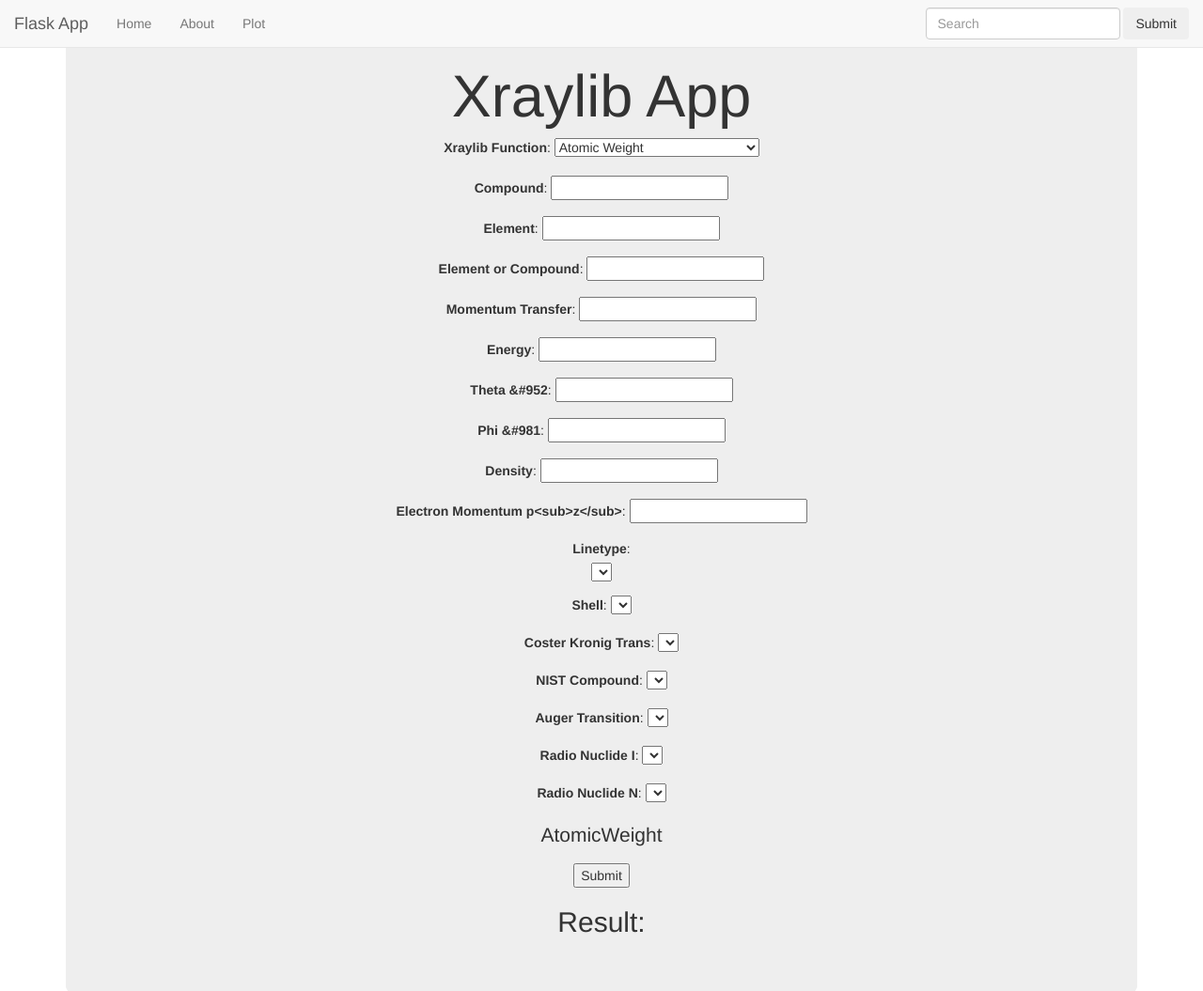
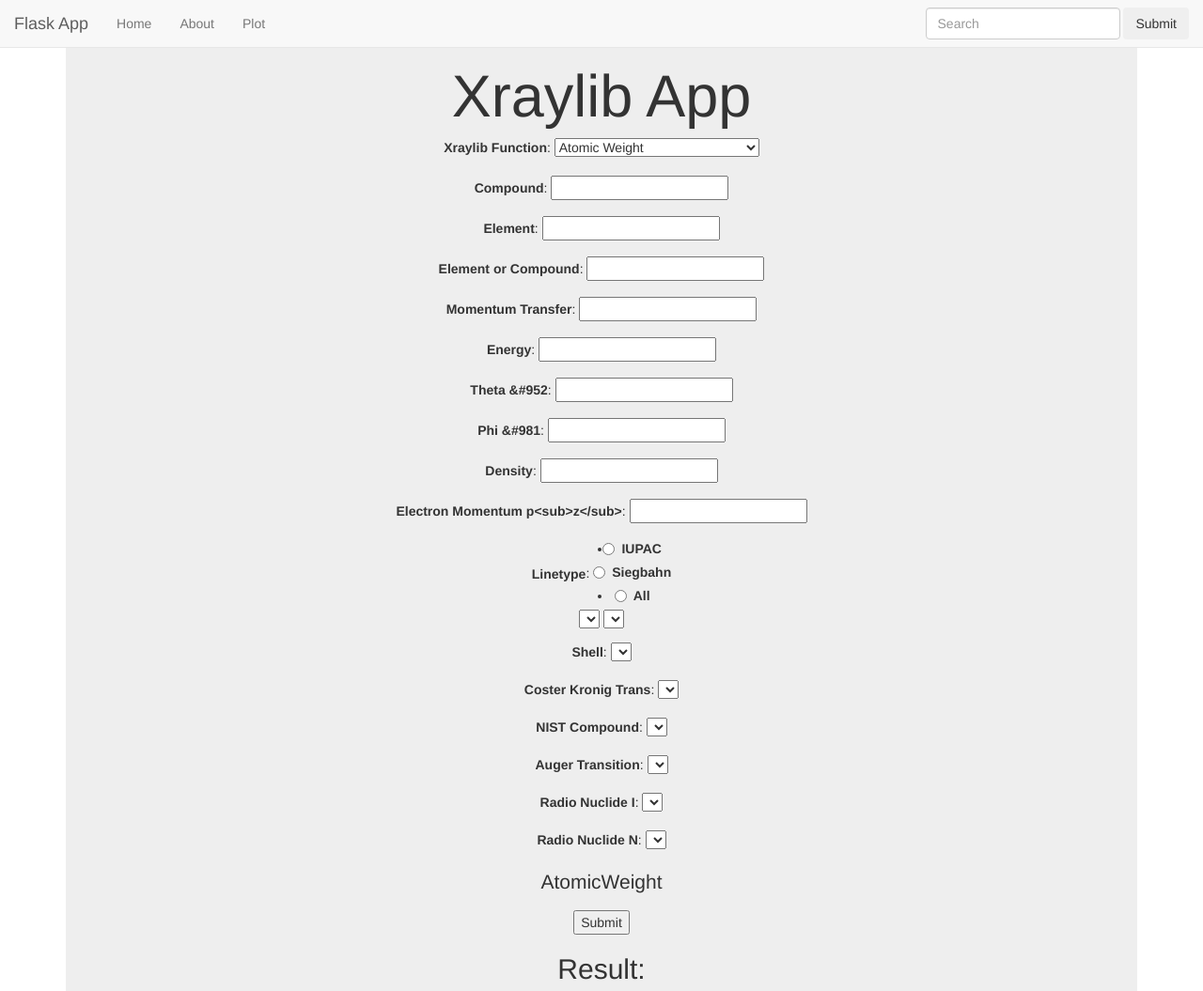
Before and after one commit to tschoonj/xray_app, a Flask app: template xray_app/templates/index.html in a window 1280 px wide. Shown: the top 1055 px of the page at 94% size. Run offline with Flask 2, Linux system fonts and the light colour scheme; the template is opened without the code that fills it: values that come from a table or form of the project are taken from there, others are empty; some libraries are stand-ins or nearby versions.

Commit message:
Trans tuple split and try/except loops added

```diff
--- a/xray_app/methods/forms.py
+++ b/xray_app/methods/forms.py
@@ -9,17 +9,11 @@
             u'Notation',
             choices = [('IUPAC','IUPAC'),('Siegbahn','Siegbahn'),('All','All')],
             validators = [DataRequired()])
-    trans_req = SelectField(
+    trans_iupac = SelectField(
             u'Transition',
             choices = [],
             validators = [DataRequired()])
-
-class TransitionForm(FlaskForm):
-    trans_not = RadioField(
-            u'Notation',
-            choices = [('IUPAC','IUPAC'),('Siegbahn','Siegbahn'),('All','All')],
-            validators = [DataRequired()])
-    trans_req = SelectField(
+    trans_siegbahn = SelectField(
             u'Transition',
             choices = [],
             validators = [DataRequired()])
--- a/xray_app/methods/routes.py
+++ b/xray_app/methods/routes.py
@@ -36,7 +36,6 @@
 
 shell_dict = {k: v for k, v in xraylib.__dict__.items() if k.endswith('SHELL')}
 ck_dict = {k: v for k, v in xraylib.__dict__.items() if k.endswith('TRANS')}
-
 aug_dict = {k: v for k, v in xraylib.__dict__.items() if k.endswith('AUGER')}
 trans_dict = {k: v for k, v in xraylib.__dict__.items() if k.endswith('_LINE')} #needs to split into 2 tuples for diff select fields S or I and then I has 2 fields
 #print(aug_dict)
@@ -45,6 +44,8 @@
 def make_tup(_dict):
     tup = [(k, v) for k, v in _dict.items()]
     return tup
+
+nist_tup = make_tup(nist_dict)
 nist_tup = [(k, v) for k, v in nist_dict.items()]
 rad_name_tup = [(k, v) for k, v in rad_dict.items()]
 shell_tup = [(k, k) for k, v in shell_dict.items()]
@@ -54,6 +55,8 @@
 trans_I_tup =  trans_tup[0:383]
 trans_S_tup = trans_tup[:382:-1]
 trans_S_tup = trans_S_tup[::-1]
+
+
 
 #------------------------------------------------------------------------------------------------------------
 @methods.route("/", methods=['GET', 'POST'])
@@ -78,6 +81,8 @@
                 shell = request.form.get('shell')
                 nistcomp = request.form.get('nistcomp')
                 linetype_trans_notation = request.form.get('linetype-trans_notation')
+                linetype_trans_iupac = request.form.get('linetype-trans_iupac')
+                linetype_trans_siegbahn = request.form.get('linetype-trans_siegbahn')
                 #print(linetype_trans_notation)
 
                 int_z = request.form['int_z']
--- a/xray_app/templates/index.html
+++ b/xray_app/templates/index.html
@@ -18,7 +18,8 @@
                     {{field.label}}:
                     {{field.trans_notation(class="radio-inline")}}
                     <br>
-                    {{field.trans_req}}
+                    {{field.trans_iupac}}
+                    {{field.trans_siegbahn}}
                 </div>
             {% elif field.id == 'csrf_token'%}
             {% elif field.id == 'function'%}
@@ -61,7 +62,6 @@
     </div>
 {% else %}
     <h2> Result: </h2>
-
         <div id = "output">
             {{ output }}
         </div>
@@ -71,7 +71,6 @@
     <div id = "units">
         {{units|safe}}
     </div>
-
 {% endif %}
 
 <script
```
Also changed, not shown: xray_app/tests/test_xray_app.py (+61 -41 lines).
